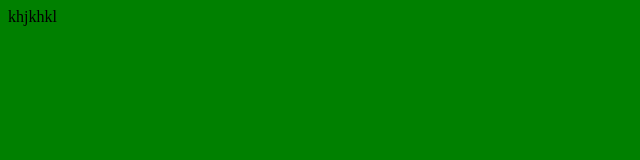
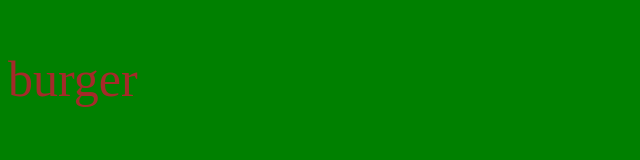
Before and after one commit to Tarnopolski123321/bla, a plain HTML site: page index.html in a window 1280 px wide. Shown: the whole page, without its empty margins (0-640 px from the left). Drawn offline with Linux system fonts and the light colour scheme.

Commit message:
Revert "Revert "css j""
This reverts commit 7bde29e936274a4ae12fdf56fed90f7a2a2a271e.

```diff
--- a/index.html
+++ b/index.html
@@ -8,6 +8,6 @@
     <title>Document</title>
 </head>
 <body>
-    khjkhkl
+<p>burger</p>
 </body>
 </html>
--- a/style.css
+++ b/style.css
@@ -1,3 +1,8 @@
 body{
     background: green;
 }
+p{
+
+    color: brown;
+    font-size: 50px;
+}
```
